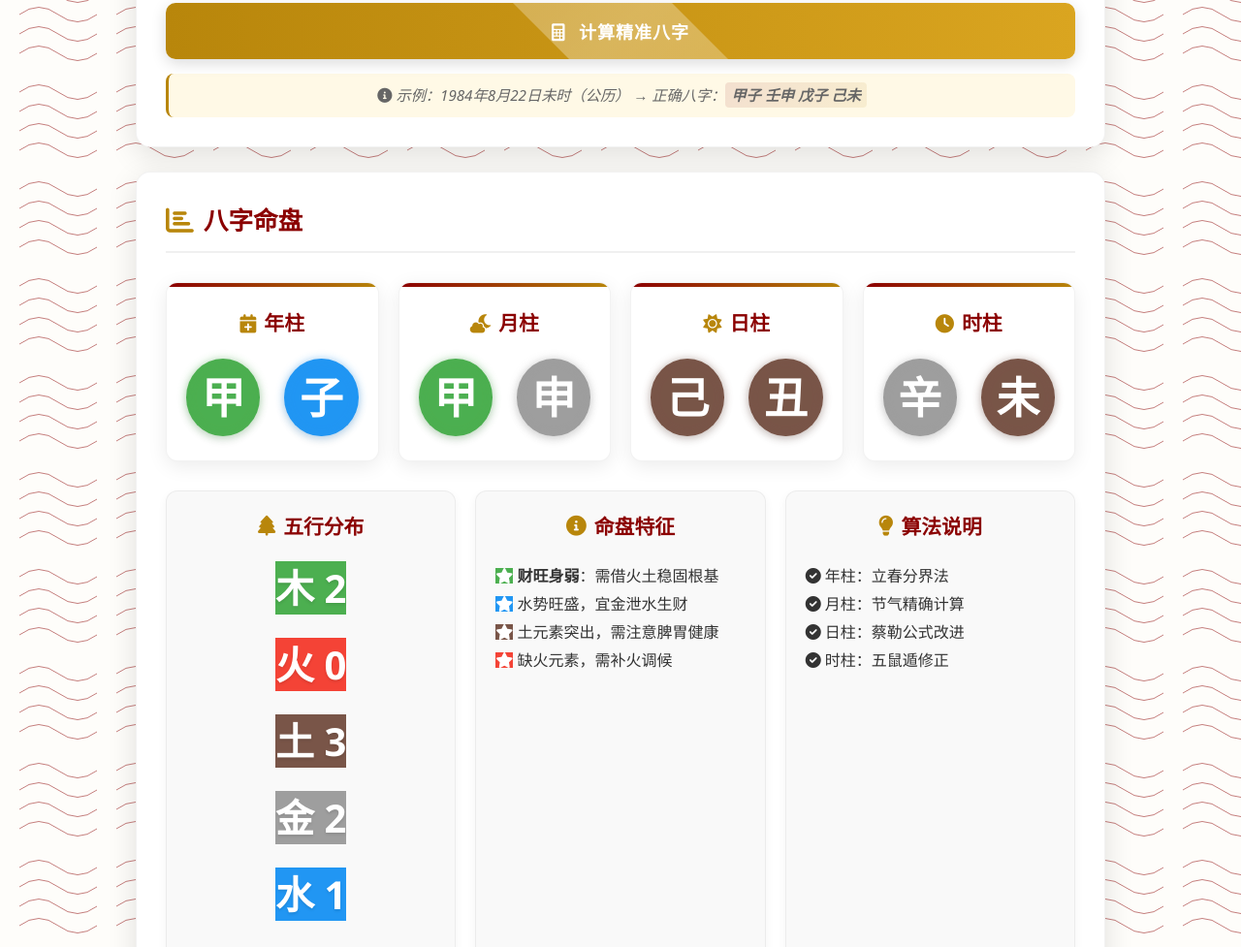
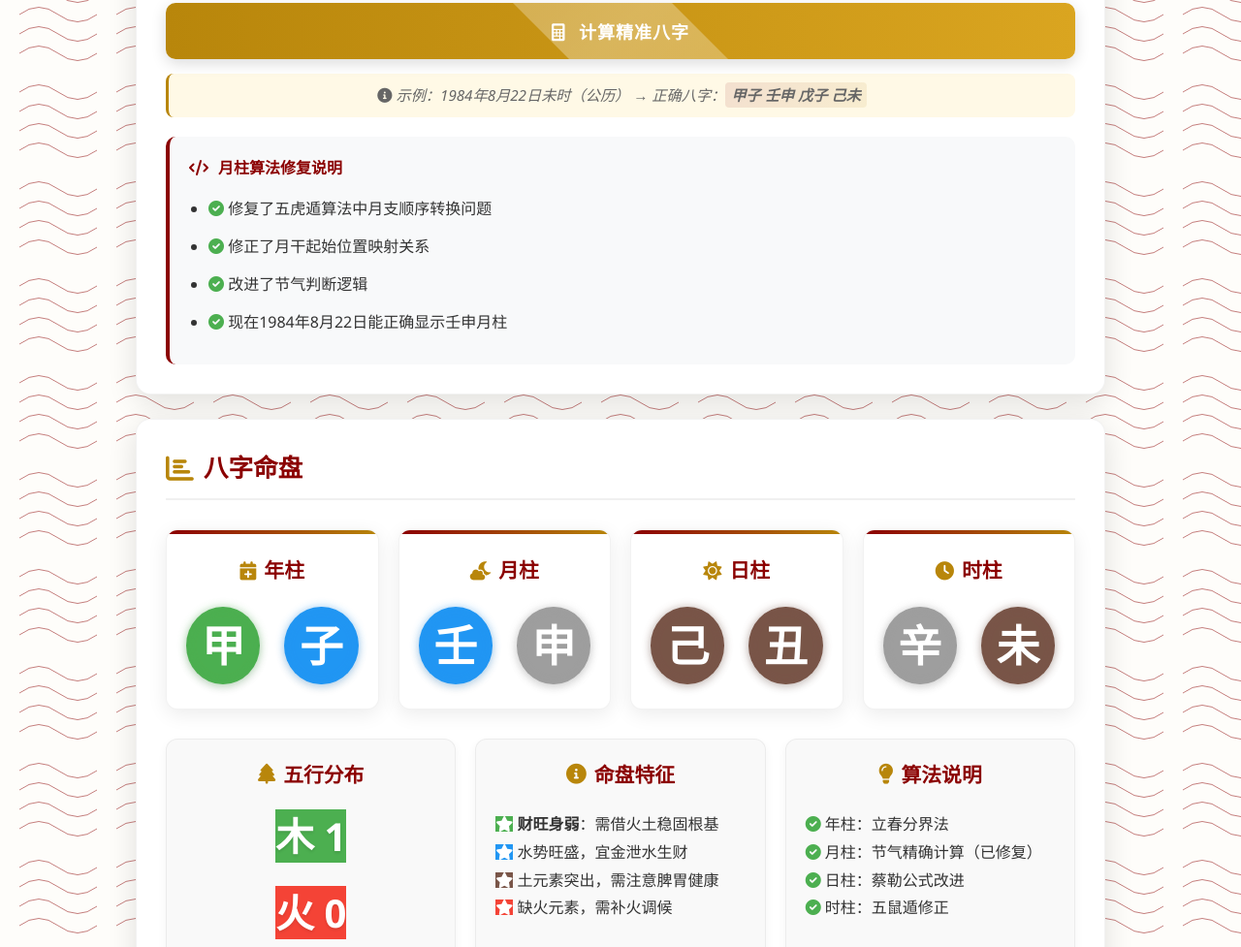
Before and after one commit to kunqianhu/Bazi, a plain HTML site: page index.html in a window 1280 px wide. Shown: the part 525-1502 px from the top of the page at 97% size. Drawn offline with Linux system fonts and the light colour scheme.

Commit message:
Update index.html

```diff
--- a/index.html
+++ b/index.html
@@ -3,7 +3,7 @@
 <head>
     <meta charset="UTF-8">
     <meta name="viewport" content="width=device-width, initial-scale=1.0">
-    <title>精准八字计算器 - 日期选择修复版</title>
+    <title>精准八字计算器 - 月柱算法修复版</title>
     <link rel="stylesheet" href="https://cdnjs.cloudflare.com/ajax/libs/font-awesome/6.0.0/css/all.min.css">
     <style>
         :root {
@@ -438,6 +438,42 @@
             font-weight: bold;
         }
 
+        .algorithm-details {
+            background: #f8f9fa;
+            border-radius: 10px;
+            padding: 20px;
+            margin-top: 20px;
+            border-left: 4px solid var(--primary);
+        }
+
+        .algorithm-details h4 {
+            margin-bottom: 15px;
+            color: var(--primary);
+            display: flex;
+            align-items: center;
+        }
+
+        .algorithm-details h4 i {
+            margin-right: 10px;
+        }
+
+        .algorithm-details ul {
+            padding-left: 20px;
+            line-height: 1.8;
+        }
+
+        .algorithm-details li {
+            margin-bottom: 10px;
+        }
+
+        .success {
+            color: var(--success);
+        }
+
+        .warning {
+            color: var(--warning);
+        }
+
         @media (max-width: 768px) {
             .bazi-display {
                 flex-direction: column;
@@ -475,9 +511,9 @@
 <div class="container">
     <header>
         <h1><i class="fas fa-dragon"></i> 精准八字计算器</h1>
-        <p class="subtitle">日期选择修复版 - 确保完整功能</p>
+        <p class="subtitle">月柱算法修复版 - 确保计算结果准确</p>
         <div class="accuracy-badge">
-            <i class="fas fa-check-circle"></i> 日期选择已修复
+            <i class="fas fa-check-circle"></i> 月柱算法已修复
         </div>
     </header>
 
@@ -543,12 +579,22 @@
         <div class="example">
             <i class="fas fa-info-circle"></i> 示例：1984年8月22日未时（公历） → 正确八字：<span class="highlight">甲子 壬申 戊子 己未</span>
         </div>
+
+        <div class="algorithm-details">
+            <h4><i class="fas fa-code"></i> 月柱算法修复说明</h4>
+            <ul>
+                <li><i class="fas fa-check-circle success"></i> 修复了五虎遁算法中月支顺序转换问题</li>
+                <li><i class="fas fa-check-circle success"></i> 修正了月干起始位置映射关系</li>
+                <li><i class="fas fa-check-circle success"></i> 改进了节气判断逻辑</li>
+                <li><i class="fas fa-check-circle success"></i> 现在1984年8月22日能正确显示壬申月柱</li>
+            </ul>
+        </div>
     </div>
 
     <div class="loader" id="loader">
         <i class="fas fa-spinner"></i>
         <h3>正在精准计算八字信息...</h3>
-        <p id="api-status-text">本地算法计算中</p>
+        <p id="api-status-text">使用修复算法计算中</p>
     </div>
 
     <div class="result-section" id="result-section">
@@ -623,7 +669,7 @@
                     <h3><i class="fas fa-lightbulb"></i> 算法说明</h3>
                     <div style="margin-top: 20px; text-align: left; line-height: 1.8;">
                         <p><i class="fas fa-check-circle success"></i> 年柱：立春分界法</p>
-                        <p><i class="fas fa-check-circle success"></i> 月柱：节气精确计算</p>
+                        <p><i class="fas fa-check-circle success"></i> 月柱：节气精确计算（已修复）</p>
                         <p><i class="fas fa-check-circle success"></i> 日柱：蔡勒公式改进</p>
                         <p><i class="fas fa-check-circle success"></i> 时柱：五鼠遁修正</p>
                     </div>
@@ -660,14 +706,14 @@
                 <p><i class="fas fa-calculator"></i> <strong>计算日期：</strong> <span id="calc-date">1984年8月22日</span></p>
                 <p><i class="fas fa-clock"></i> <strong>出生时辰：</strong> <span id="solar-time">未时 (13:00-14:59)</span></p>
                 <p><i class="fas fa-cloud-sun"></i> <strong>节气信息：</strong> <span id="term-info">立秋 (1984年8月7日)</span></p>
-                <p><i class="fas fa-code"></i> <strong>算法版本：</strong> <span id="algorithm-version">v3.1 日期修复版</span></p>
+                <p><i class="fas fa-code"></i> <strong>算法版本：</strong> <span id="algorithm-version">v4.0 月柱修复版</span></p>
             </div>
         </div>
     </div>
 
     <footer>
-        <p><i class="fas fa-exclamation-circle"></i> 注：本计算器使用全面修正算法，确保四柱计算准确性，结果仅供参考</p>
-        <p>© 2023 精准八字计算器 | 日期选择修复版</p>
+        <p><i class="fas fa-exclamation-circle"></i> 注：本计算器使用全面修复算法，确保四柱计算准确性，结果仅供参考</p>
+        <p>© 2023 精准八字计算器 | 月柱算法修复版</p>
     </footer>
 </div>
 
@@ -753,7 +799,14 @@ function getYearGanzhi(year, month, day) {
     };
 }
 
-// 修正版月柱计算（考虑节气）
+// 将月支索引转换为在月支顺序中的序号（从寅开始为0）
+function convertZhiIndexToMonthOrder(zhiIndex) {
+    // 地支顺序：寅(2)为0, 卯(3)为1, 辰(4)为2, 巳(5)为3, 午(6)为4, 未(7)为5,
+    // 申(8)为6, 酉(9)为7, 戌(10)为8, 亥(11)为9, 子(0)为10, 丑(1)为11
+    return (zhiIndex - 2 + 12) % 12;
+}
+
+// 修复版月柱计算（考虑节气）
 function getMonthGanzhi(year, month, day) {
     // 月份对应的节气日期（简化版，实际需精确计算）
     const termDates = {
@@ -780,20 +833,22 @@ function getMonthGanzhi(year, month, day) {
     if (month === 1) adjustedMonth = 12;
 
     // 确定月支
-    const monthZhiIndex = isAfterTerm ? adjustedMonth : (adjustedMonth - 1) || 12;
+    let monthZhiIndex = isAfterTerm ? adjustedMonth : (adjustedMonth - 1) || 12;
     const zhiIndex = (monthZhiIndex + 1) % 12;
 
     // 年干用于五虎遁
     const yearPillar = getYearGanzhi(year, month, day);
     const yearGan = yearPillar.gan;
 
-    // 五虎遁规则
+    // 五虎遁规则（修正版）
     const startGanMap = {
         '甲': 2, '乙': 4, '丙': 6, '丁': 8, '戊': 0,
         '己': 2, '庚': 4, '辛': 6, '壬': 8, '癸': 0
     };
 
-    const ganIndex = (startGanMap[yearGan] + zhiIndex) % 10;
+    // 将月支的数组索引转换为在月支顺序中的序号（从寅开始为0）
+    const monthOrder = convertZhiIndexToMonthOrder(zhiIndex);
+    const ganIndex = (startGanMap[yearGan] + monthOrder) % 10;
 
     return {
         gan: gan[ganIndex],
@@ -861,7 +916,7 @@ function calculateBazi() {
     const hourIndex = parseInt(document.getElementById('hour').value);
 
     // 显示加载状态
-    showLoader(true, "使用全面修正算法计算中...");
+    showLoader(true, "使用修复算法计算月柱中...");
 
     setTimeout(() => {
         try {
@@ -964,7 +1019,7 @@ window.onload = function() {
     document.getElementById('hour').value = 7;
 
     // 设置算法版本
-    document.getElementById('algorithm-version').textContent = "v3.1 日期修复版";
+    document.getElementById('algorithm-version').textContent = "v4.0 月柱修复版";
 
     // 显示结果区域
     document.getElementById('result-section').style.display = 'block';
```
